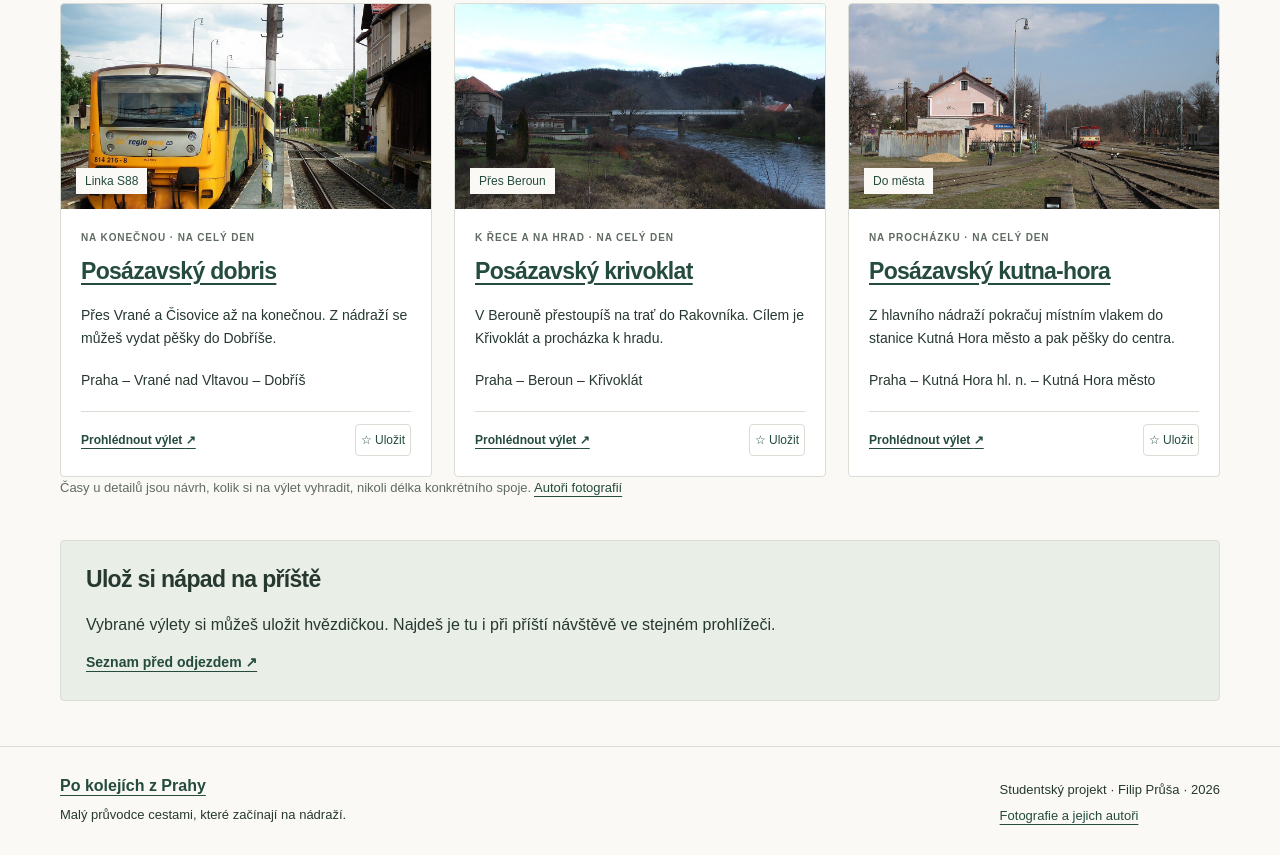
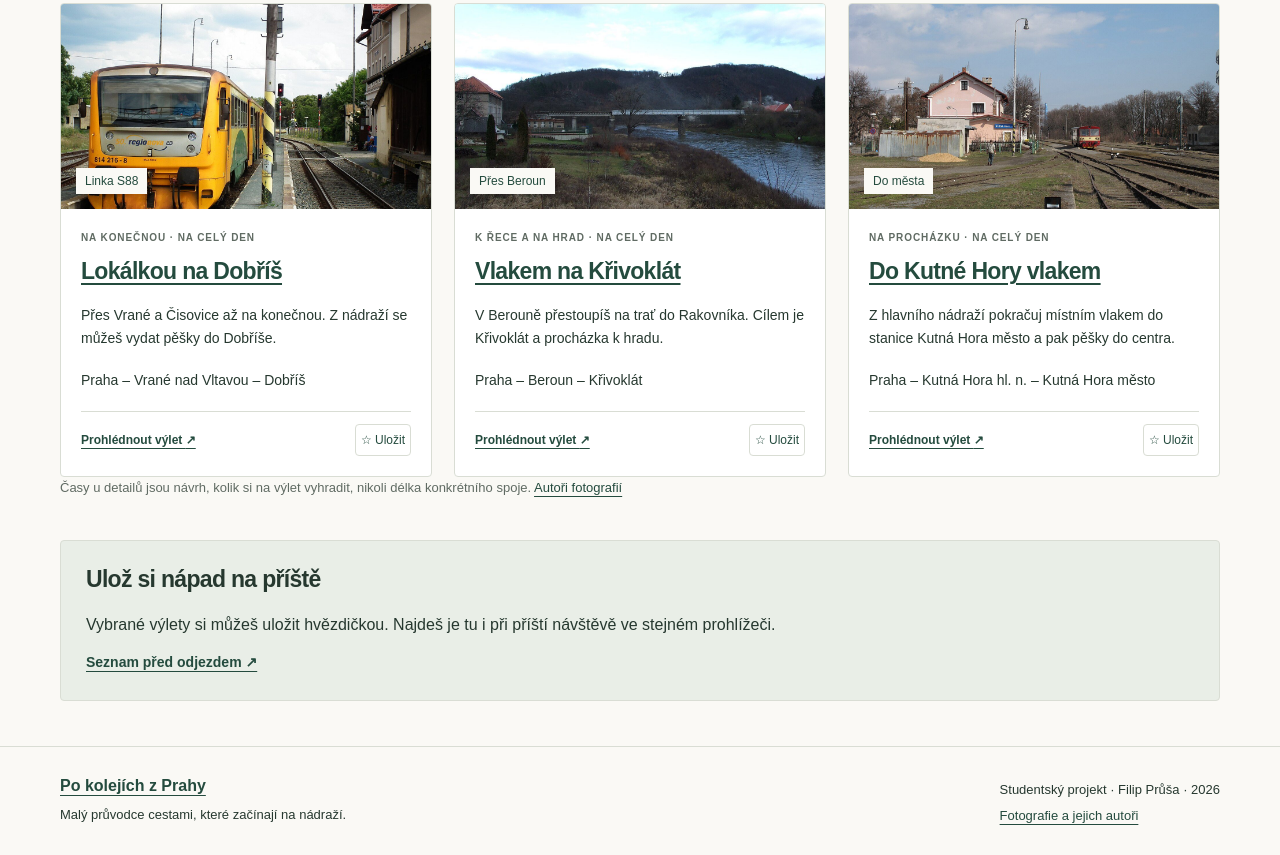
Before and after one commit to 9yttm8r4h7-droid/Vlakem-z-Prahy, a plain HTML site: page vylety.html in a window 1280 px wide. Shown: the part 1002-1857 px from the top of the page. Drawn offline with Linux system fonts and the light colour scheme.

Commit message:
Opravit názvy a přístupné popisky tří nových výletů

```diff
--- a/vylety.html
+++ b/vylety.html
@@ -92,41 +92,41 @@
           </div>
         </article>
         <article class="trip-card" data-trip="dobris" data-duration="day">
-          <a href="dobris.html" class="card-photo" aria-label="Prohlédnout výlet: Posázavský dobris"><img src="assets/dobris.jpg" alt="Žlutá motorová jednotka Regionova u nástupiště v Dobříši" width="1280" height="960" loading="lazy"><span class="line-badge">Linka S88</span></a>
+          <a href="dobris.html" class="card-photo" aria-label="Prohlédnout výlet: Lokálkou na Dobříš"><img src="assets/dobris.jpg" alt="Žlutá motorová jednotka Regionova u nástupiště v Dobříši" width="1280" height="960" loading="lazy"><span class="line-badge">Linka S88</span></a>
           <div class="card-body">
             <div class="eyebrow">Na konečnou <span aria-hidden="true">·</span> Na celý den</div>
-            <h2><a href="dobris.html">Posázavský dobris</a></h2>
+            <h2><a href="dobris.html">Lokálkou na Dobříš</a></h2>
             <p>Přes Vrané a Čisovice až na konečnou. Z nádraží se můžeš vydat pěšky do Dobříše.</p>
             <p class="card-route">Praha – Vrané nad Vltavou – Dobříš</p>
             <div class="card-bottom">
               <a class="text-link" href="dobris.html">Prohlédnout výlet <span aria-hidden="true">↗</span></a>
-              <button hidden class="save-button" data-save="dobris" aria-pressed="false" aria-label="Uložit výlet: Posázavský dobris" type="button" data-name="Posázavský dobris">☆ Uložit</button>
+              <button hidden class="save-button" data-save="dobris" aria-pressed="false" aria-label="Uložit výlet: Lokálkou na Dobříš" type="button" data-name="Lokálkou na Dobříš">☆ Uložit</button>
             </div>
           </div>
         </article>
         <article class="trip-card" data-trip="krivoklat" data-duration="day">
-          <a href="krivoklat.html" class="card-photo" aria-label="Prohlédnout výlet: Posázavský krivoklat"><img src="assets/krivoklat.jpg" alt="Železniční most přes Berounku v Roztokách u Křivoklátu" width="1280" height="960" loading="lazy"><span class="line-badge">Přes Beroun</span></a>
+          <a href="krivoklat.html" class="card-photo" aria-label="Prohlédnout výlet: Vlakem na Křivoklát"><img src="assets/krivoklat.jpg" alt="Železniční most přes Berounku v Roztokách u Křivoklátu" width="1280" height="960" loading="lazy"><span class="line-badge">Přes Beroun</span></a>
           <div class="card-body">
             <div class="eyebrow">K řece a na hrad <span aria-hidden="true">·</span> Na celý den</div>
-            <h2><a href="krivoklat.html">Posázavský krivoklat</a></h2>
+            <h2><a href="krivoklat.html">Vlakem na Křivoklát</a></h2>
             <p>V Berouně přestoupíš na trať do Rakovníka. Cílem je Křivoklát a procházka k hradu.</p>
             <p class="card-route">Praha – Beroun – Křivoklát</p>
             <div class="card-bottom">
               <a class="text-link" href="krivoklat.html">Prohlédnout výlet <span aria-hidden="true">↗</span></a>
-              <button hidden class="save-button" data-save="krivoklat" aria-pressed="false" aria-label="Uložit výlet: Posázavský krivoklat" type="button" data-name="Posázavský krivoklat">☆ Uložit</button>
+              <button hidden class="save-button" data-save="krivoklat" aria-pressed="false" aria-label="Uložit výlet: Vlakem na Křivoklát" type="button" data-name="Vlakem na Křivoklát">☆ Uložit</button>
             </div>
           </div>
         </article>
         <article class="trip-card" data-trip="kutna-hora" data-duration="day">
-          <a href="kutna-hora.html" class="card-photo" aria-label="Prohlédnout výlet: Posázavský kutna-hora"><img src="assets/kutna-hora.jpg" alt="Kolejiště a staniční budova nádraží Kutná Hora město" width="1280" height="960" loading="lazy"><span class="line-badge">Do města</span></a>
+          <a href="kutna-hora.html" class="card-photo" aria-label="Prohlédnout výlet: Do Kutné Hory vlakem"><img src="assets/kutna-hora.jpg" alt="Kolejiště a staniční budova nádraží Kutná Hora město" width="1280" height="960" loading="lazy"><span class="line-badge">Do města</span></a>
           <div class="card-body">
             <div class="eyebrow">Na procházku <span aria-hidden="true">·</span> Na celý den</div>
-            <h2><a href="kutna-hora.html">Posázavský kutna-hora</a></h2>
+            <h2><a href="kutna-hora.html">Do Kutné Hory vlakem</a></h2>
             <p>Z hlavního nádraží pokračuj místním vlakem do stanice Kutná Hora město a pak pěšky do centra.</p>
             <p class="card-route">Praha – Kutná Hora hl. n. – Kutná Hora město</p>
             <div class="card-bottom">
               <a class="text-link" href="kutna-hora.html">Prohlédnout výlet <span aria-hidden="true">↗</span></a>
-              <button hidden class="save-button" data-save="kutna-hora" aria-pressed="false" aria-label="Uložit výlet: Posázavský kutna-hora" type="button" data-name="Posázavský kutna-hora">☆ Uložit</button>
+              <button hidden class="save-button" data-save="kutna-hora" aria-pressed="false" aria-label="Uložit výlet: Do Kutné Hory vlakem" type="button" data-name="Do Kutné Hory vlakem">☆ Uložit</button>
             </div>
           </div>
         </article>
```
